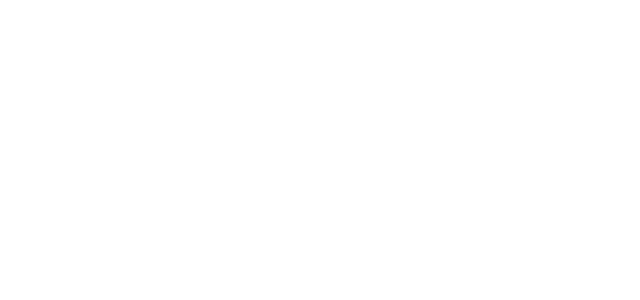
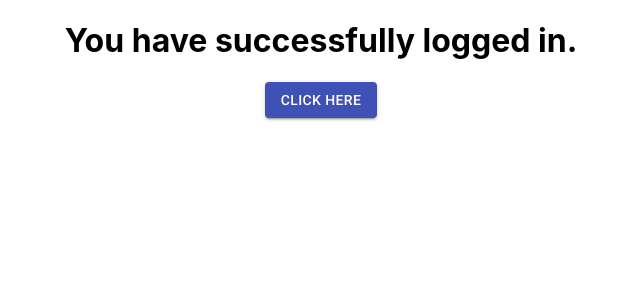
Before and after one commit to aaquib19/soad-project, a React (Create React App) app in the folder client/: page /success in a window 1280 px wide. Shown: the top 300 px of the page, without its empty margins (319-959 px from the left). Built offline with nearby package versions, Linux system fonts and the light colour scheme.

Commit message:
Added a success page

```diff
--- a/client/src/App.js
+++ b/client/src/App.js
@@ -10,6 +10,7 @@
 import jwt_decode from "jwt-decode";
 import setAuthToken from "./utils/setAuthToken";
 import { setCurrentUser, logoutUser } from "./actions/authAction";
+import Success from "./components/layout/success";
 
 //check for teken
 if (localStorage.Token) {
@@ -44,6 +45,7 @@
             <Route path="/landing" component={LandingPage} />
             <Route path="/register" component={Registration} />
             <Route path="/login" component={Login} />
+            <Route path="/success" component={Success} />
             {/* <Footer></Footer> */}
           </div>
         </Router>
--- a/client/src/components/auth/Login.js
+++ b/client/src/components/auth/Login.js
@@ -20,6 +20,7 @@
 import Grid from "@material-ui/core/Grid";
 import LockOutlinedIcon from "@material-ui/icons/LockOutlined";
 import Typography from "@material-ui/core/Typography";
+import { Redirect } from "react-router-dom";
 function Copyright() {
   return (
     <Typography variant="body2" color="textSecondary" align="center">
@@ -135,6 +136,11 @@
       console.log("Authentication Failed!!", this.props);
     }
 
+    const redirectToReferrer = this.props.isAuthenticated;
+    if (redirectToReferrer === true) {
+      return <Redirect to="/success" />;
+    }
+
     return (
       <Grid container component="main" className={classes.image}>
         {/* <CssBaseline /> */}
@@ -176,10 +182,17 @@
                   InputProps={{
                     className: classes.input
                   }}
+                  error={this.props.errors.password | this.props.errors.email}
+                  helperText={
+                    this.props.errors.password | this.props.errors.email
+                      ? "User does not exist"
+                      : null
+                  }
                   value={this.state.password}
                   onChange={this.onChange_password}
                 />
 
+                {/* <Link href="/success"> */}
                 <Button
                   variant="contained"
                   size="medium"
@@ -189,6 +202,7 @@
                 >
                   Submit
                 </Button>
+                {/* </Link> */}
                 <Grid container spacing={4}>
                   <Grid item xs>
                     <Link href="#" variant="body2">
--- a/client/src/components/auth/Register.js
+++ b/client/src/components/auth/Register.js
@@ -23,7 +23,7 @@
 import Grid from "@material-ui/core/Grid";
 import LockOutlinedIcon from "@material-ui/icons/LockOutlined";
 import Typography from "@material-ui/core/Typography";
-
+import { Redirect } from "react-router-dom";
 
 function Copyright() {
   return (
@@ -176,12 +176,17 @@
     });
   };
 
-   render() {
+  render() {
     const { classes } = this.props;
     if (this.props.isRegistered) {
       console.log("User is registered successfully!!");
     } else {
       console.log("Registration failed!!", this.props);
+    }
+
+    const redirectToReferrer = this.props.isRegistered;
+    if (redirectToReferrer === true) {
+      return <Redirect to="/login" />;
     }
 
     return (
@@ -263,6 +268,7 @@
                       : null
                   }
                 />
+                {/* <Link href="/login"> */}
                 <Button
                   variant="contained"
                   size="medium"
@@ -272,6 +278,7 @@
                 >
                   Submit
                 </Button>
+                {/* </Link> */}
                 <Grid container spacing={4}>
                   <Grid item xs>
                     <div href="#" variant="body2">
--- /dev/null
+++ b/client/src/components/layout/success.js
@@ -0,0 +1,36 @@
+import React, { Component, Fragment } from "react";
+import { makeStyles, createMuiTheme } from "@material-ui/core/styles";
+import { ThemeProvider, withStyles } from "@material-ui/styles";
+// import TextField from "@material-ui/core/TextField";
+import { green, blue } from "@material-ui/core/colors";
+// import Button from "@material-ui/core/Button";
+import { connect } from "react-redux";
+import PropTypes from "prop-types";
+import { LoginUser } from "../../actions/authAction";
+// import React from "react";
+import Avatar from "@material-ui/core/Avatar";
+import Button from "@material-ui/core/Button";
+import CssBaseline from "@material-ui/core/CssBaseline";
+import TextField from "@material-ui/core/TextField";
+import FormControlLabel from "@material-ui/core/FormControlLabel";
+import Checkbox from "@material-ui/core/Checkbox";
+import Link from "@material-ui/core/Link";
+import Paper from "@material-ui/core/Paper";
+import Box from "@material-ui/core/Box";
+import Grid from "@material-ui/core/Grid";
+import LockOutlinedIcon from "@material-ui/icons/LockOutlined";
+import Typography from "@material-ui/core/Typography";
+const Success = () => {
+  return (
+    <div>
+      <Box>
+        <h1>You have successfully logged in.</h1>
+        <Button variant="contained" size="medium" color="primary">
+          Click Here
+        </Button>
+      </Box>
+    </div>
+  );
+};
+
+export default Success;
```
